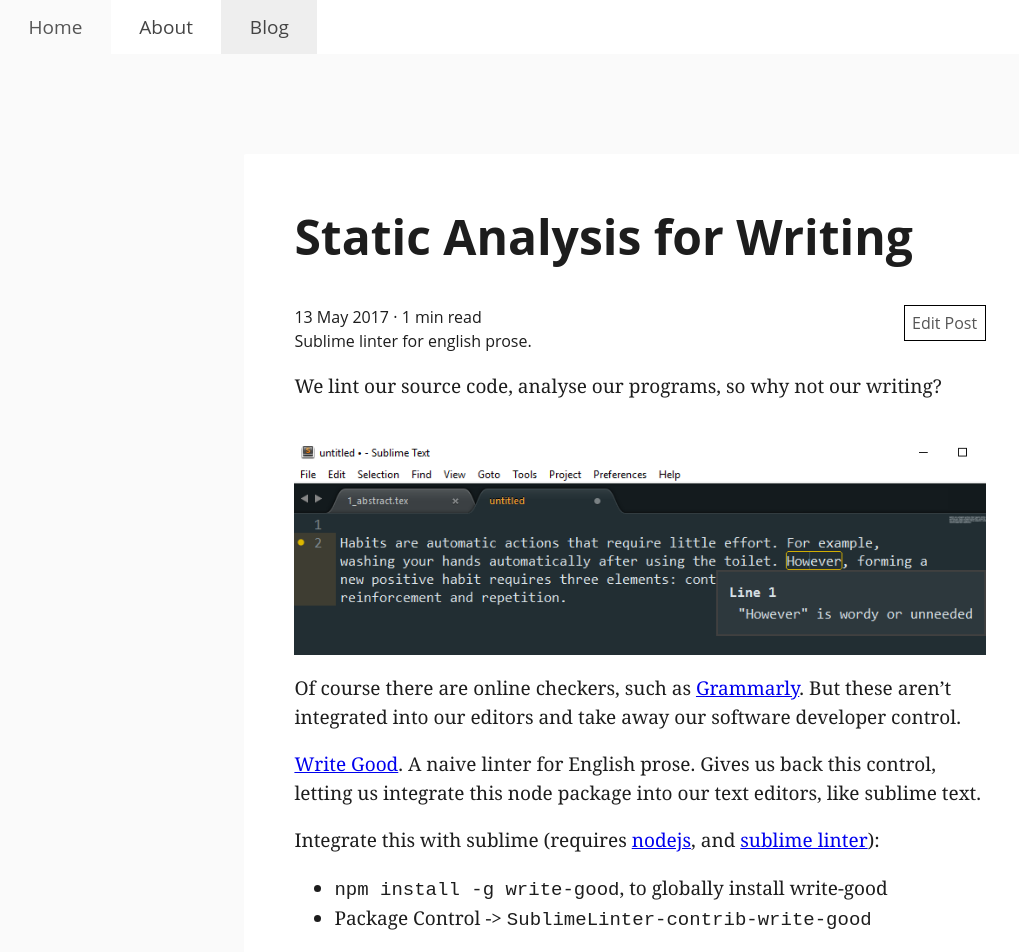
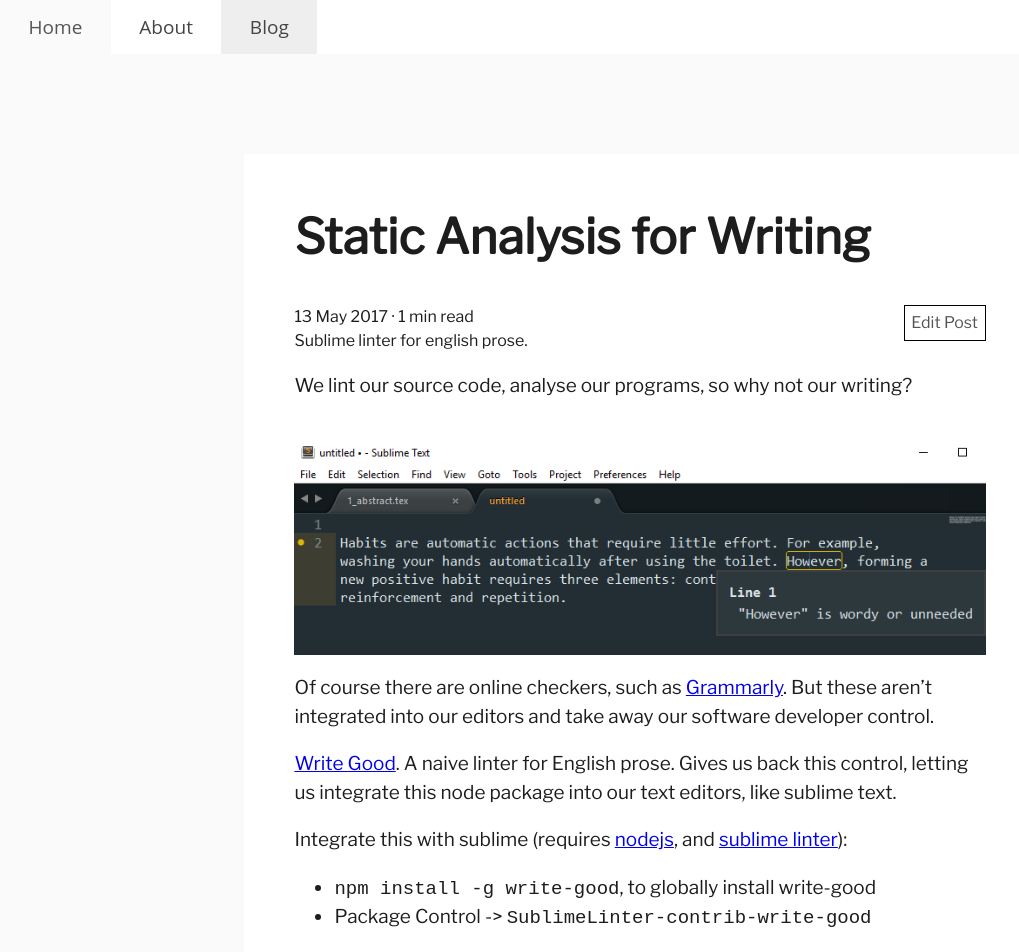
Before and after one commit to harrymt/blog, a Jekyll site: the page built from _posts/2017-05-13-word-static-analysis.md, in a window 1280 px wide. Shown: the top 952 px of the page, without its empty margins (0-1019 px from the left). Built offline with Jekyll 4.4.1, drawn with Linux system fonts in a browser that asks for light colours.

Commit message:
Made headings bold

```diff
--- a/css/stylesheet.css
+++ b/css/stylesheet.css
@@ -2,7 +2,8 @@
 body {
   padding: 0;
   margin: 0;
-  font-family: Georgia, serif;
+
+  font-family: "Libre Franklin", "Helvetica Neue", Helvetica, Arial, sans-serif;
   font-size: 16px;
   line-height: 1.5;
   color: #1d1d1d;
@@ -22,8 +23,8 @@
   font-size: 2em;
 }
 
-h1, h2, span, .message, .post-list-item a, .button {
-  font-family: "Open Sans", "Helvetica Neue", Helvetica, Arial, sans-serif;
+h1, h2 {
+  font-weight: bold;
 }
 
 /* Header */
```
